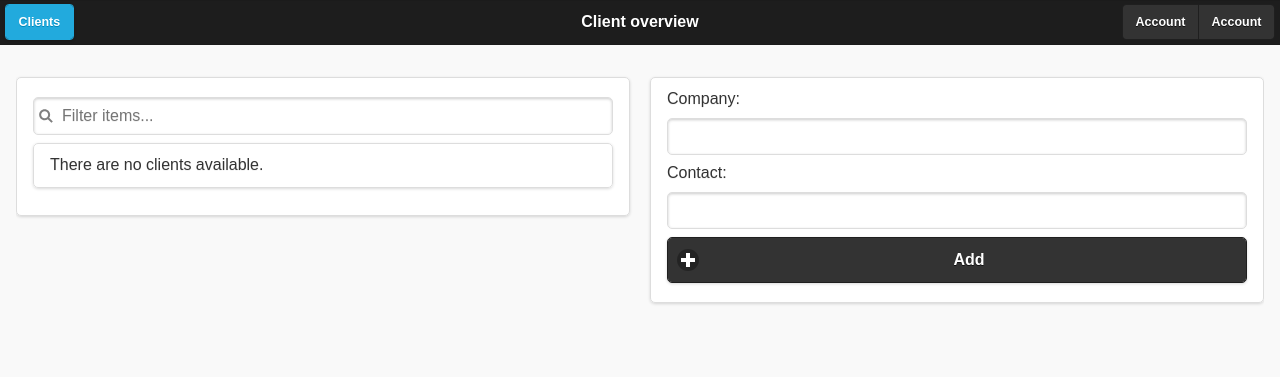
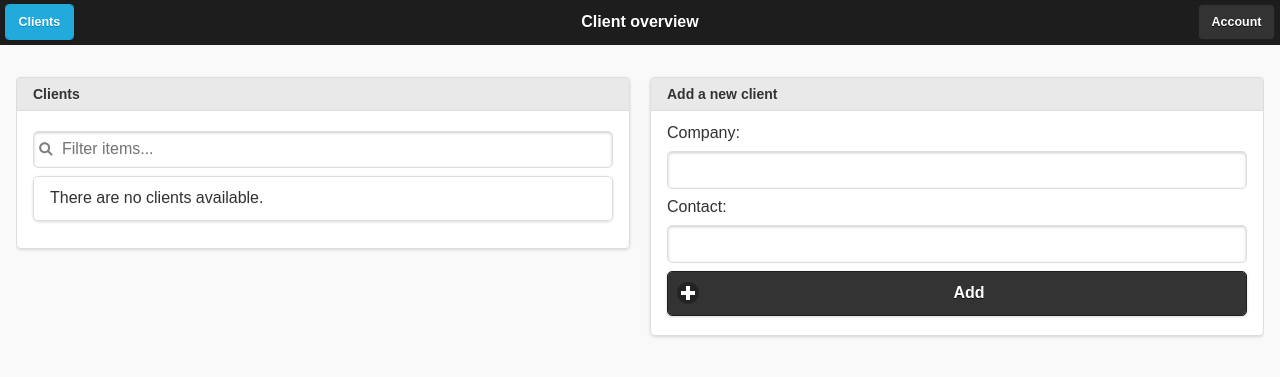
Before and after one commit to SocialHotspot/admin, a Django app: template clients/templates/clients/overview.html in a window 1280 px wide. Shown: the top 377 px of the page. Run offline with Django 3.2, Linux system fonts and the light colour scheme; the template is opened without the code that fills it, so the values that code supplies are empty.

Commit message:
Added clear headers to clients overview

```diff
--- a/accounts/templates/accounts/login.html
+++ b/accounts/templates/accounts/login.html
@@ -16,5 +16,5 @@
 	</table>
 
 	<input type="submit" value="login" />
-	<input type="hidden" name="next" value="{% url 'accounts:settings' %}" />
+	<input type="hidden" name="next" value="{{ next }}" />
 </form>
--- a/admin/templates/menu.html
+++ b/admin/templates/menu.html
@@ -2,5 +2,4 @@
 
 <div data-type="horizontal" data-role="controlgroup" class="ui-btn-right">
 	<a data-role="button" href="{% url 'accounts:settings' %}" {% if active_item == 'account' %}class="ui-btn-active"{% endif %}>Account</a>
-	<a data-role="button" href="{% url 'accounts:settings' %}" {% if active_item == 'account' %}class="ui-btn-active"{% endif %}>Account</a>
 </div>
--- a/admin/urls.py
+++ b/admin/urls.py
@@ -1,6 +1,9 @@
 from django.conf.urls import patterns, include, url
+from django.views.generic import RedirectView
 
 urlpatterns = patterns('',
+	url(r'^$', RedirectView.as_view(url='/clients/')),
+
 	url(r'^accounts/', include('accounts.urls', namespace='accounts')),
     url(r'^clients/', include('clients.urls', namespace='clients')),
 )
--- a/clients/templates/clients/overview.html
+++ b/clients/templates/clients/overview.html
@@ -12,6 +12,8 @@
 		<div class="ui-block-a" style="padding-right: 10px;">
 
 			<div data-role="listview" data-inset="true">
+				<li data-role="list-divider">Clients</li>
+
 				<li>
 					<ul data-role="listview" data-inset="true" data-filter="true">
 
@@ -33,6 +35,8 @@
 
 		<div class="ui-block-b" style="padding-left: 10px;">
 			<div data-role="listview" data-inset="true">
+				<li data-role="list-divider">Add a new client</li>
+
 				<li>
 					<form action="{% url 'clients:add' %}" method="post" name="add_form">
 						{% csrf_token %}
--- a/clients/urls.py
+++ b/clients/urls.py
@@ -5,6 +5,7 @@ from clients.views import ClientList, ClientDetail, add
 
 urlpatterns = patterns('',
     url(r'^$', login_required(ClientList.as_view()), name='overview'),
+
     url(r'^detail/(?P<slug>[\w-]+)/$', login_required(ClientDetail.as_view()), name='detail'),
     url(r'^add/$', add, name='add'),
 )
```
Also changed, not shown: accounts/templates/accounts/settings.html (+8 -1 lines).
